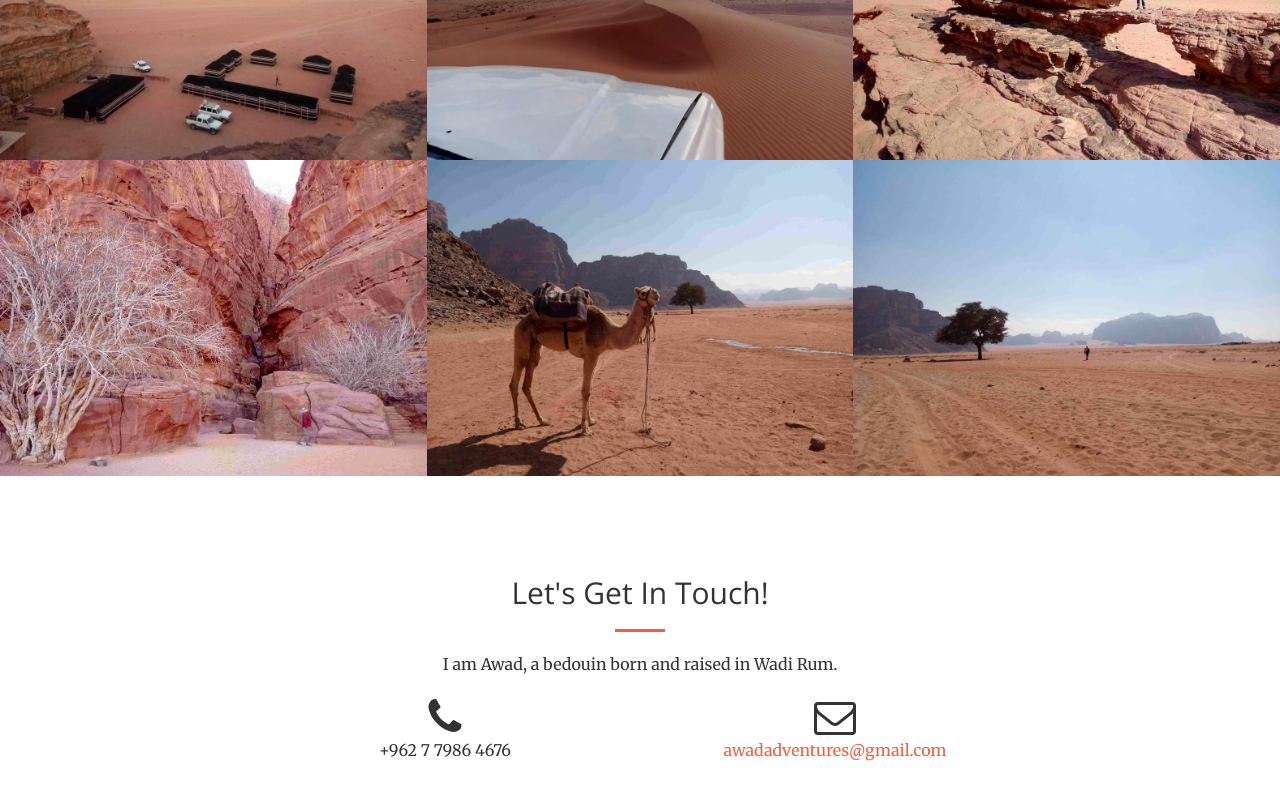
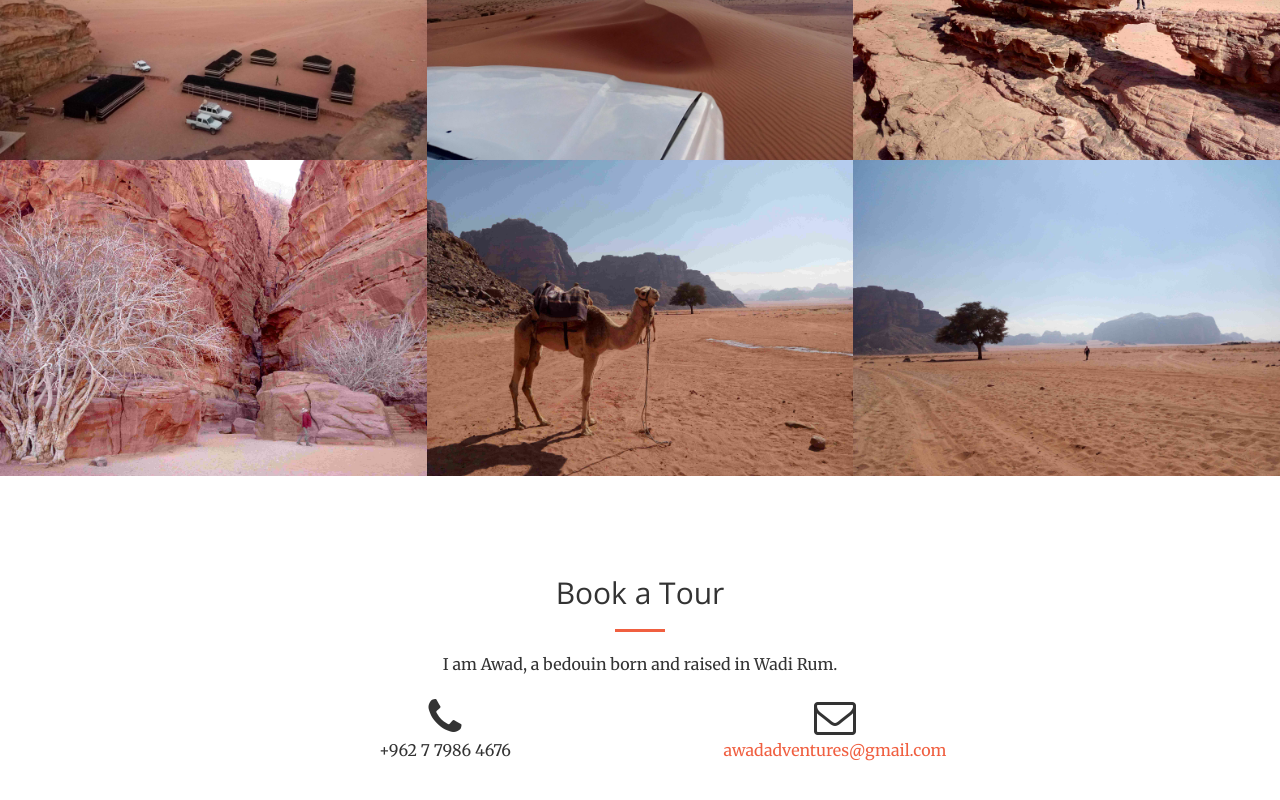
Before and after one commit to wadirum/wadirum, a website: page index.html in a window 1280 px wide. Shown: the part 2069-2869 px from the top of the page. Drawn offline with nearby package versions, Linux system fonts and the light colour scheme.

Commit message:
Update index.html

```diff
--- a/index.html
+++ b/index.html
@@ -276,7 +276,7 @@
         <div class="container">
             <div class="row">
                 <div class="col-lg-8 col-lg-offset-2 text-center">
-                    <h2 class="section-heading">Let's Get In Touch!</h2>
+                    <h2 class="section-heading">Book a Tour</h2>
                     <hr class="primary">
                     <p>I am Awad, a bedouin born and raised in Wadi Rum.</p>
                 </div>
```
